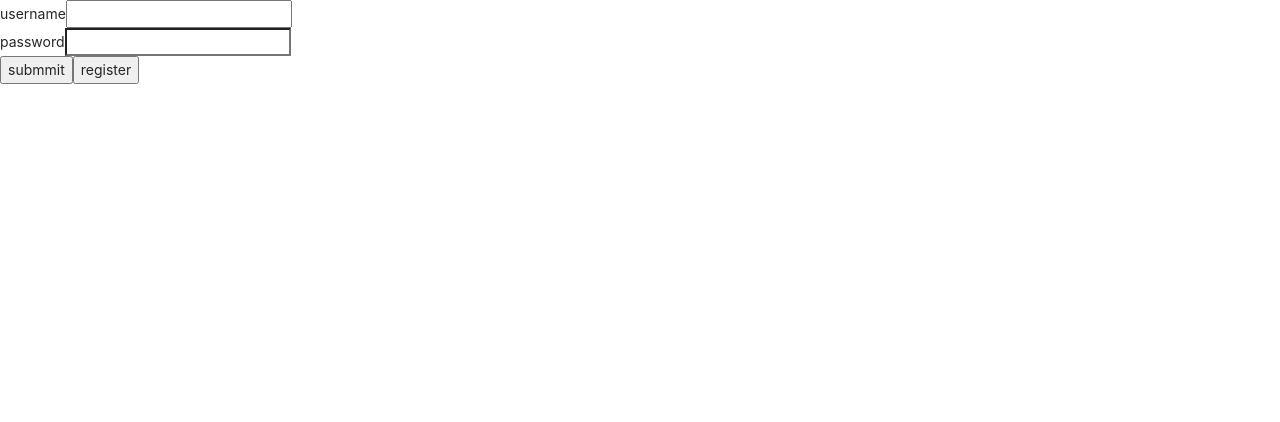
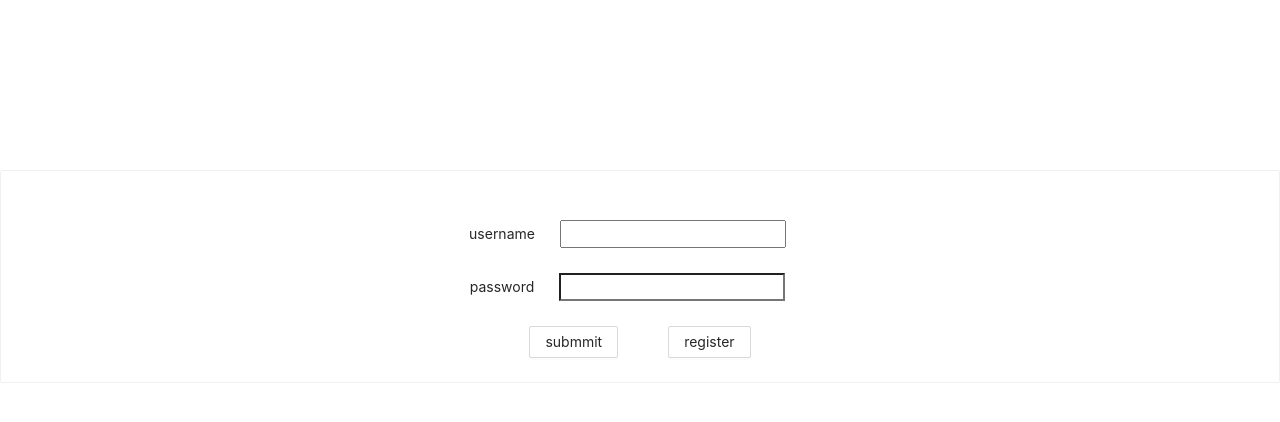
Before and after one commit to Coooder-X/vinci-front, a React app: page / in a window 1280 px wide. Shown: the top 422 px of the page. Built offline with nearby package versions, Linux system fonts and the light colour scheme; no server answers.

Commit message:
refactor: login页面样式修改

```diff
--- /dev/null
+++ b/src/page/Login/index.css
@@ -0,0 +1,22 @@
+body {
+    background-color: rgb(255, 255, 255);
+}
+
+.login_item {
+    margin: auto;
+    text-align: center;
+    padding: 170px 0;
+}
+
+.user_item {
+    text-align: center;
+    margin: 25px;
+}
+
+input {
+    margin: 0 25px;
+}
+
+button {
+    margin: 0 25px;
+}
--- a/src/page/Login/index.tsx
+++ b/src/page/Login/index.tsx
@@ -1,6 +1,8 @@
 import React, { useState } from 'react';
 import axios from "axios";
 import { useNavigate } from 'react-router-dom';
+import './index.css';
+import { Button, Card } from 'antd';
 
 const Login: React.FC<{}> = () => {
 	const [username, setUserName] = useState('');
@@ -34,16 +36,20 @@ const Login: React.FC<{}> = () => {
 	}
 
 	return <>
-		<div>
-			{'username'}
-			<input onChange={handleChange('username')} value={username}></input>
+		<div className='login_item'>
+			<Card>
+				<div className='user_item'>
+					{'username'}
+					<input onChange={handleChange('username')} value={username}></input>
+				</div>
+				<div className='user_item'>
+					{'password'}
+					<input type="password" onChange={handleChange('password')} value={password}></input>
+				</div>
+				<Button onClick={handleLogin}>submmit</Button>
+				<Button onClick={handleRegister}>register</Button>
+			</Card>
 		</div>
-		<div>
-			{'password'}
-			<input type="password" onChange={handleChange('password')} value={password}></input>
-		</div>
-		<button onClick={handleLogin}>submmit</button>
-		<button onClick={handleRegister}>register</button>
 	</>
 }
 
```
Also changed, not shown: 1 other file (tests, documents, lock files or other folders).
